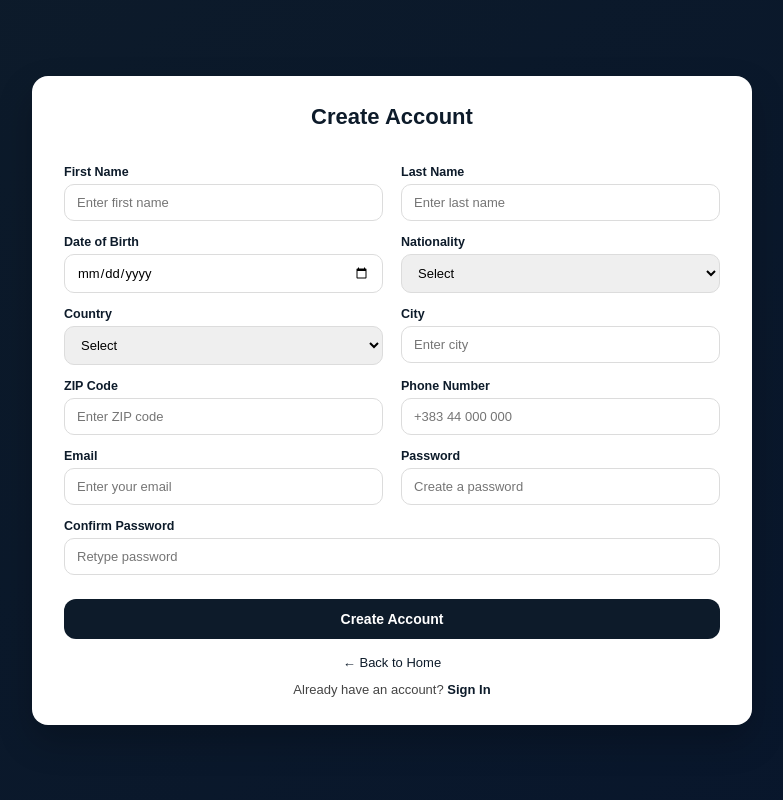
After one commit to Albarudari/PrishtinaAirlines, a PHP site: page /signup.html in a window 1280 px wide. The commit adds this page. Shown: the whole page, without its empty margins (248-1031 px from the left). Run offline with PHP 8.4, Linux system fonts and the light colour scheme.

Commit message:
+signup form

```diff
--- a/homepage.html
+++ b/homepage.html
@@ -222,7 +222,7 @@
         <div class="about-info">
             <div class="about-box">
                 <h4>Locations</h4>
-                <p>Prishtina International Airport, Kosovo</p>
+                <p>Prishtina International Airport</p>
                 <p>Prishtina Mall, Prishtina</p>
                 <p>Dukagjini Center, Prishtina</p>
             </div>
--- /dev/null
+++ b/signup.css
@@ -0,0 +1,123 @@
+* {
+  margin: 0;
+  padding: 0;
+  box-sizing: border-box;
+  font-family: 'Poppins', sans-serif;
+}
+
+.signup-body {
+  min-height: 100vh;
+  background: linear-gradient(135deg, #0d1b2a, #08162c);
+  display: flex;
+  align-items: center;
+  justify-content: center;
+}
+
+.signup-container {
+  background: #ffffff;
+  width: 720px;
+  padding: 28px 32px;
+  border-radius: 16px;
+  box-shadow: 0 16px 35px rgba(0, 0, 0, 0.22);
+}
+
+.signup-container h2 {
+  text-align: center;
+  color: #0d1b2a;
+  margin-bottom: 35px;
+  font-size: 22px;
+}
+
+.row {
+  display: flex;
+  gap: 18px;
+  margin-bottom: 14px;
+}
+
+.field {
+  flex: 1;
+  display: flex;
+  flex-direction: column;
+}
+
+.field label {
+  font-size: 12.5px;
+  color: #0d1b2a;
+  margin-bottom: 5px;
+  font-weight: 600;
+}
+.field input,
+.field select {
+  padding: 10px 12px;
+  border-radius: 10px;
+  border: 1px solid #dcdcdc;
+  font-size: 13px;
+  transition: all 0.25s ease;
+}
+
+.field input:focus,
+.field select:focus {
+  outline: none;
+  border-color: #0d1b2a;
+  box-shadow: 0 0 0 2px rgba(10, 29, 59, 0.15);
+}
+
+.signup-btn {
+  width: 100%;
+  margin-top: 10px;
+  padding: 12px;
+  background: #0d1b2a;
+  color: #ffffff;
+  border: none;
+  border-radius: 12px;
+  font-size: 14px;
+  font-weight: 600;
+  cursor: pointer;
+  transition: 0.25s ease;
+}
+
+.signup-btn:hover {
+  background: #12305c;
+}
+
+.back {
+  display: block;
+  margin: 16px auto 0;
+  text-align: center;
+  color: #0d1b2a;
+  text-decoration: none;
+  font-size: 13px;
+}
+
+.back:hover {
+  text-decoration: underline;
+}
+
+.signin-text {
+  margin-top: 12px;
+  font-size: 13px;
+  text-align: center;
+  color: #444;
+}
+
+.signin-text a {
+  color: #0d1b2a;
+  font-weight: 600;
+  text-decoration: none;
+}
+
+.signin-text a:hover {
+  text-decoration: underline;
+}
+
+@media (max-width: 768px) {
+  .signup-container {
+    width: 95%;
+    padding: 24px 20px;
+  }
+
+  .row {
+    flex-direction: column;
+    gap: 12px;
+  }
+}
--- /dev/null
+++ b/signup.html
@@ -0,0 +1,111 @@
+<!DOCTYPE html>
+<html lang="en">
+<head>
+    <meta charset="UTF-8">
+    <meta name="viewport" content="width=device-width, initial-scale=1.0">
+    <title>Create Account - Prishtina Airlines</title>
+    <link rel="stylesheet" href="signup.css">
+    <script src="signup.js"></script>
+</head>
+
+<body class="signup-body">
+
+<div class="signup-container">
+
+    <h2>Create Account</h2>
+
+    <form id="signupForm">
+
+        <div class="row">
+            <div class="field">
+                <label>First Name</label>
+                <input type="text" placeholder="Enter first name" required>
+            </div>
+
+            <div class="field">
+                <label>Last Name</label>
+                <input type="text" placeholder="Enter last name" required>
+            </div>
+        </div>
+
+        <div class="row">
+            <div class="field">
+                <label>Date of Birth</label>
+                <input type="date" required>
+            </div>
+
+            <div class="field">
+                <label>Nationality</label>
+                <select required>
+                    <option>Select</option>
+                    <option>Albanian</option>
+                    <option>Kosovar</option>
+                    <option>Macedonian</option>
+                    <option>Other</option>
+                </select>
+            </div>
+        </div>
+
+        <div class="row">
+            <div class="field">
+                <label>Country</label>
+                <select required>
+                    <option>Select</option>
+                    <option>Kosovo</option>
+                    <option>Albania</option>
+                    <option>North Macedonia</option>
+                    <option>Germany</option>
+                </select>
+            </div>
+
+            <div class="field">
+                <label>City</label>
+                <input type="text" placeholder="Enter city" required>
+            </div>
+        </div>
+
+        <div class="row">
+            <div class="field">
+                <label>ZIP Code</label>
+                <input type="text" placeholder="Enter ZIP code" required>
+            </div>
+
+            <div class="field">
+                <label>Phone Number</label>
+                <input type="tel" placeholder="+383 44 000 000" required>
+            </div>
+        </div>
+
+        <div class="row">
+            <div class="field">
+                <label>Email</label>
+                <input type="email" placeholder="Enter your email" required>
+            </div>
+
+            <div class="field">
+                <label>Password</label>
+                <input type="password" placeholder="Create a password" required>
+            </div>
+        </div>
+
+        <div class="row">
+            <div class="field">
+                <label>Confirm Password</label>
+                <input type="password" placeholder="Retype password" required>
+            </div>
+        </div>
+
+        <button class="signup-btn">Create Account</button>
+
+        <a class="back" href="homepage.html">← Back to Home</a>
+
+        <p class="signin-text">Already have an account?
+            <a href="signin.html">Sign In</a>
+        </p>
+    <p id="formMessage"></p>
+</form>
+
+</div>
+
+</body>
+</html>
--- /dev/null
+++ b/signup.js
@@ -0,0 +1,47 @@
+document.getElementById("signupForm").addEventListener("submit", function (e) {
+  e.preventDefault();
+
+  const inputs = document.querySelectorAll("#signupForm input, #signupForm select");
+  const message = document.getElementById("formMessage");
+
+  let password = document.querySelector('input[type="password"]').value;
+  let confirmPassword = document.querySelectorAll('input[type="password"]')[1].value;
+  let email = document.querySelector('input[type="email"]').value;
+  let phone = document.querySelector('input[type="tel"]').value;
+
+  message.textContent = "";
+  message.style.color = "red";
+
+  for (let input of inputs) {
+    if (input.value.trim() === "" || input.value === "Select") {
+      message.textContent = "Please fill in all fields.";
+      return;
+    }
+  }
+
+  if (!email.includes("@") || !email.includes(".")) {
+    message.textContent = "Please enter a valid email address.";
+    return;
+  }
+
+  if (phone.length < 8) {
+    message.textContent = "Please enter a valid phone number.";
+    return;
+  }
+
+  if (password.length < 6) {
+    message.textContent = "Password must be at least 6 characters.";
+    return;
+  }
+
+  if (password !== confirmPassword) {
+    message.textContent = "Passwords do not match.";
+    return;
+  }
+
+  message.style.color = "green";
+  message.textContent = "Account created successfully!";
+  alert("Sign up successful!");
+
+  document.getElementById("signupForm").reset();
+});
```
Also changed, not shown: homepage.css (+14 -14 lines), signin.css (+8 -8 lines), signin.html (+14 -9 lines), signin.js (added, +23 -0 lines), apex.jpg (deleted), hoxton.jpg (deleted), montague.avif (deleted), oxford.jpg (deleted), resort.jpg (deleted), ritz.jpg (deleted), rubens.jpg (deleted), thez.jpg (deleted), villa.jpg (deleted).
